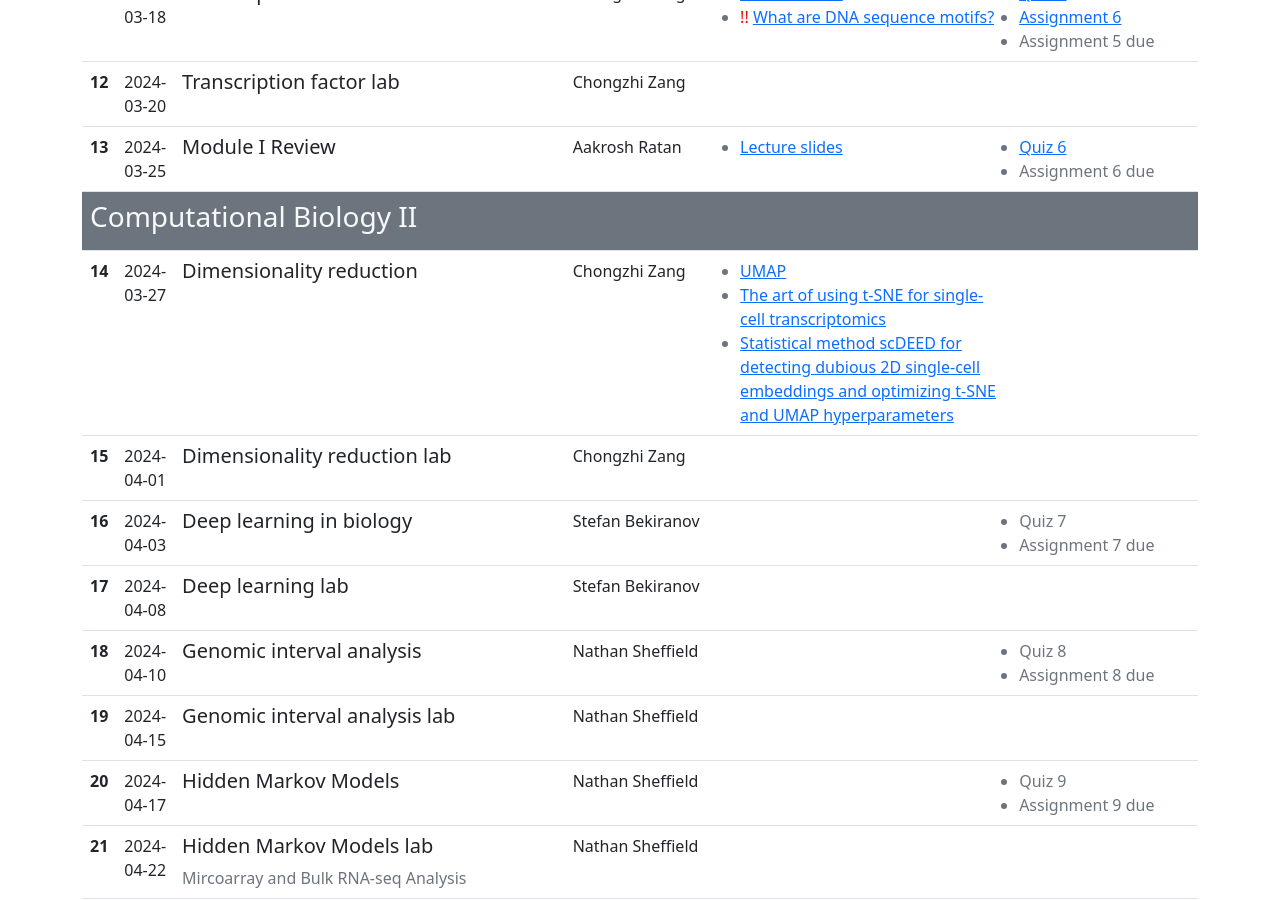
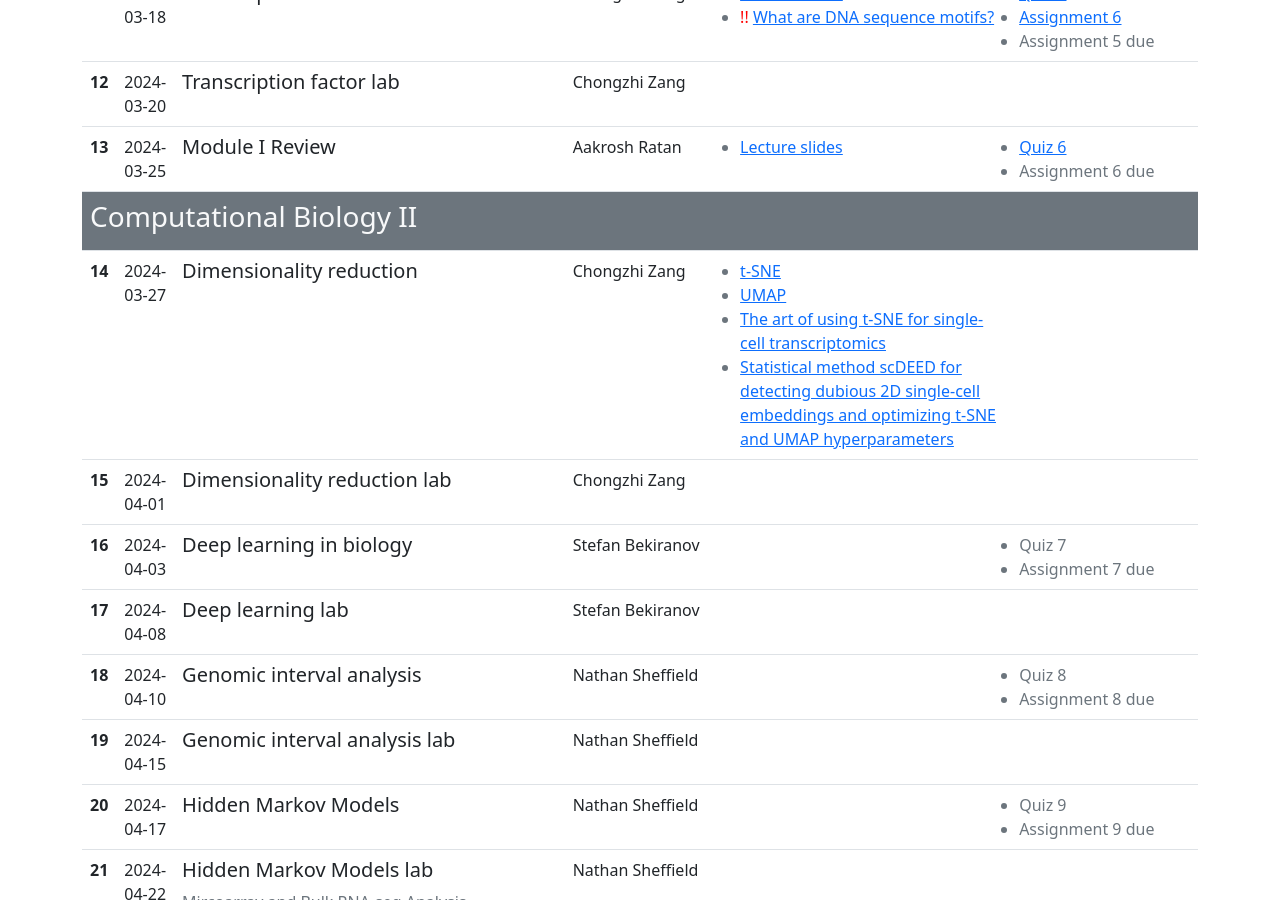
Before and after one commit to uvacobi/compbio2025, a Jekyll site: the page built from index.md, in a window 1280 px wide and 900 px high, scrolled down 2363 px. Built offline with Jekyll 4.4.1, drawn with Linux system fonts in a browser that asks for light colours.

Commit message:
Update lectures.yaml

```diff
--- a/_data/lectures.yaml
+++ b/_data/lectures.yaml
@@ -213,6 +213,8 @@
     links:
       - url: #
         title: Lecture slides
+      - url: https://jmlr.org/papers/volume9/vandermaaten08a/vandermaaten08a.pdf
+        title: t-SNE
       - url: https://arxiv.org/abs/1802.03426
         title: UMAP
       - url: https://www.nature.com/articles/s41467-019-13056-x
```
